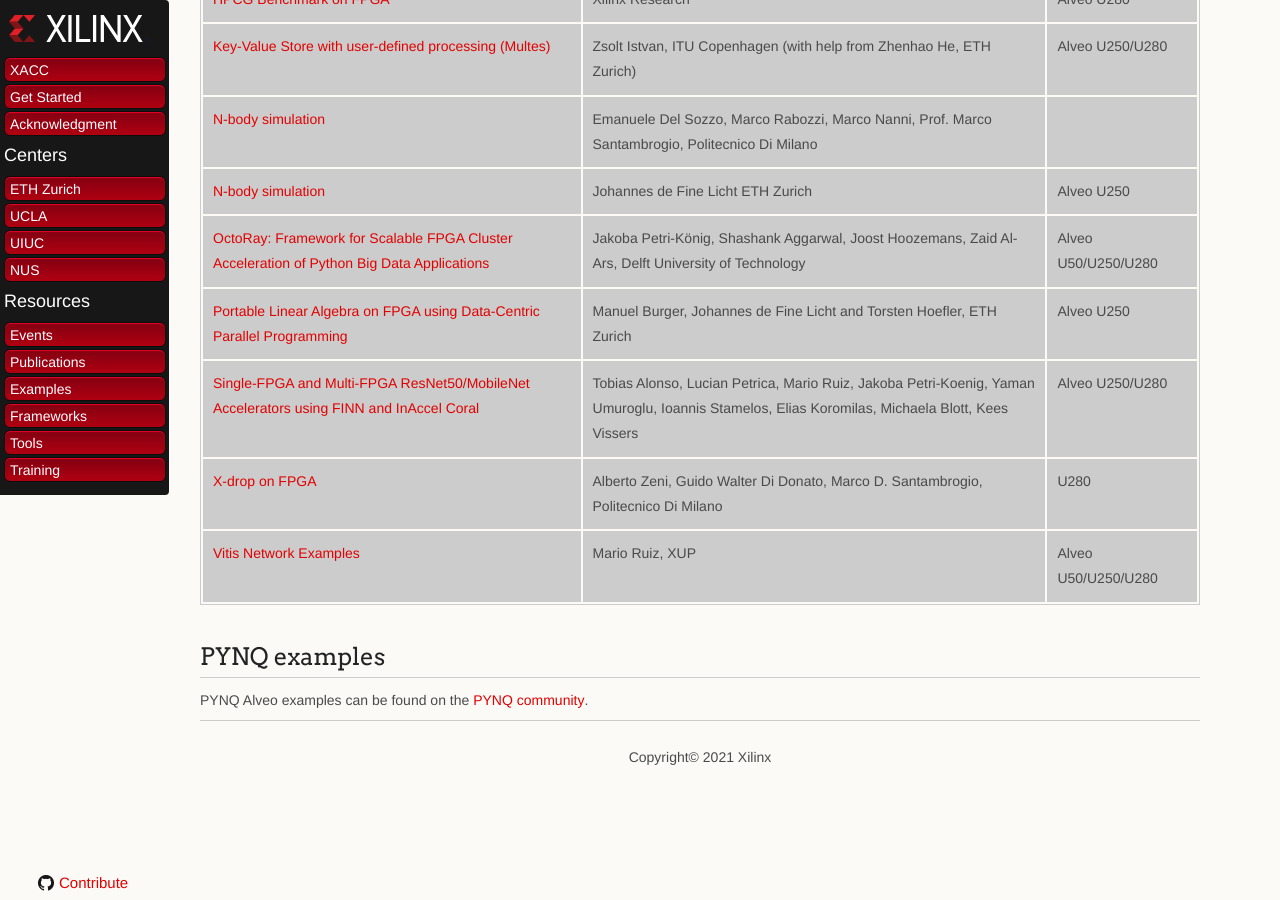
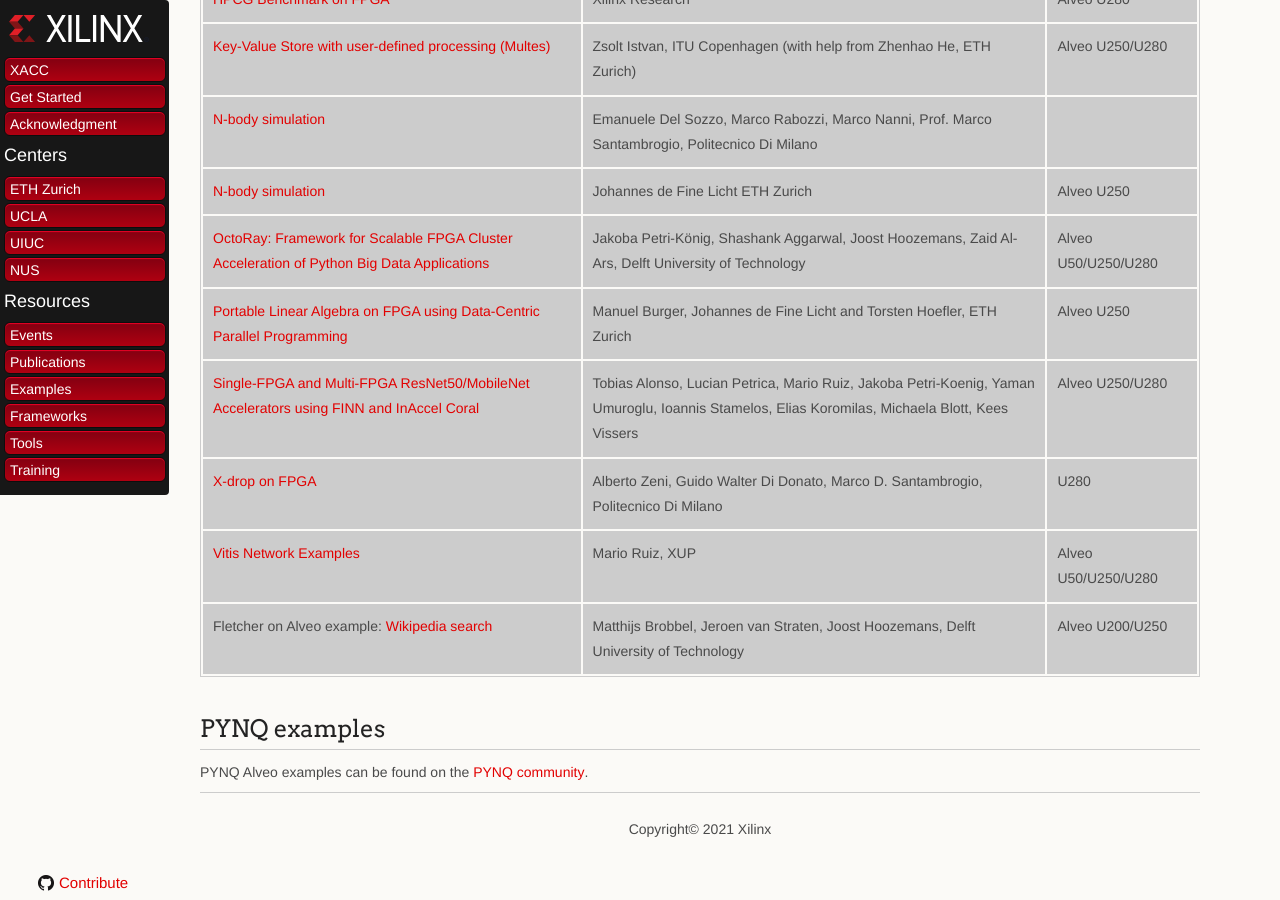
Before and after one commit to Xilinx/xacc, a Jekyll site: the page built from docs/examples.md, in a window 1280 px wide and 900 px high, scrolled down 1134 px. Built offline with Jekyll 4.4.1, drawn with Linux system fonts in a browser that asks for light colours; our own code applies the rules of GitHub Pages for plain Markdown files.

Commit message:
Added Fletcher wiki-search example

```diff
--- a/docs/examples.md
+++ b/docs/examples.md
@@ -32,6 +32,7 @@
 | [Single-FPGA and Multi-FPGA ResNet50/MobileNet Accelerators using FINN and InAccel Coral](https://github.com/inaccel/runtime/tree/Xilinx-MP/) | Tobias Alonso, Lucian Petrica, Mario Ruiz, Jakoba Petri-Koenig, Yaman Umuroglu, Ioannis Stamelos, Elias Koromilas, Michaela Blott, Kees Vissers | Alveo U250/U280 |
 | [X-drop on FPGA](https://github.com/albertozeni/XDropXOHW-Public) | Alberto Zeni, Guido Walter Di Donato, Marco D. Santambrogio, Politecnico Di Milano | U280 |
 | [Vitis Network Examples](https://github.com/Xilinx/xup_vitis_network_example) | Mario Ruiz, XUP | Alveo U50/U250/U280 |
+| Fletcher on Alveo example: [Wikipedia search ](https://github.com/abs-tudelft/wiki-search-alveo) | Matthijs Brobbel, Jeroen van Straten, Joost Hoozemans, Delft University of Technology | Alveo U200/U250 |
 
 ## PYNQ examples
 
```
